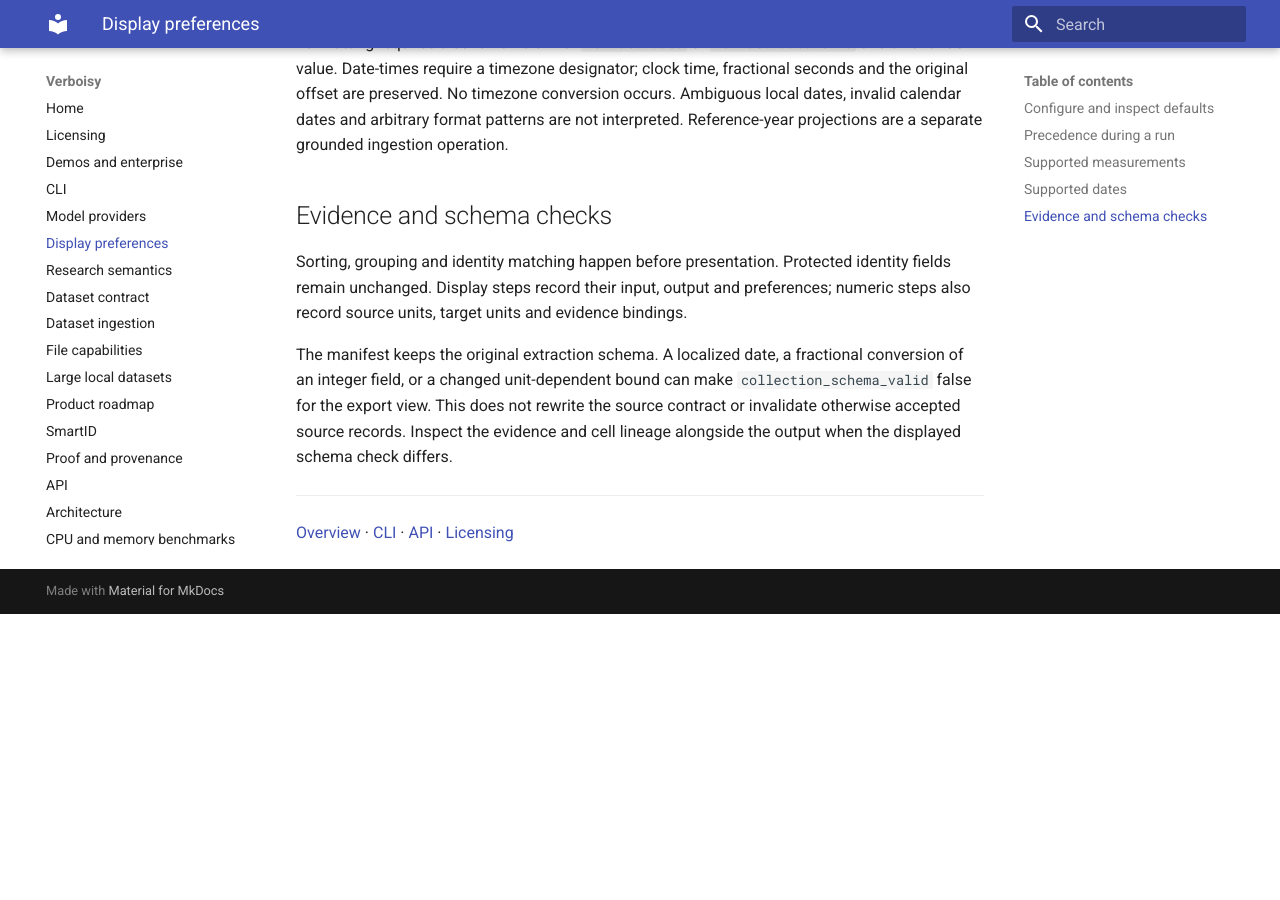
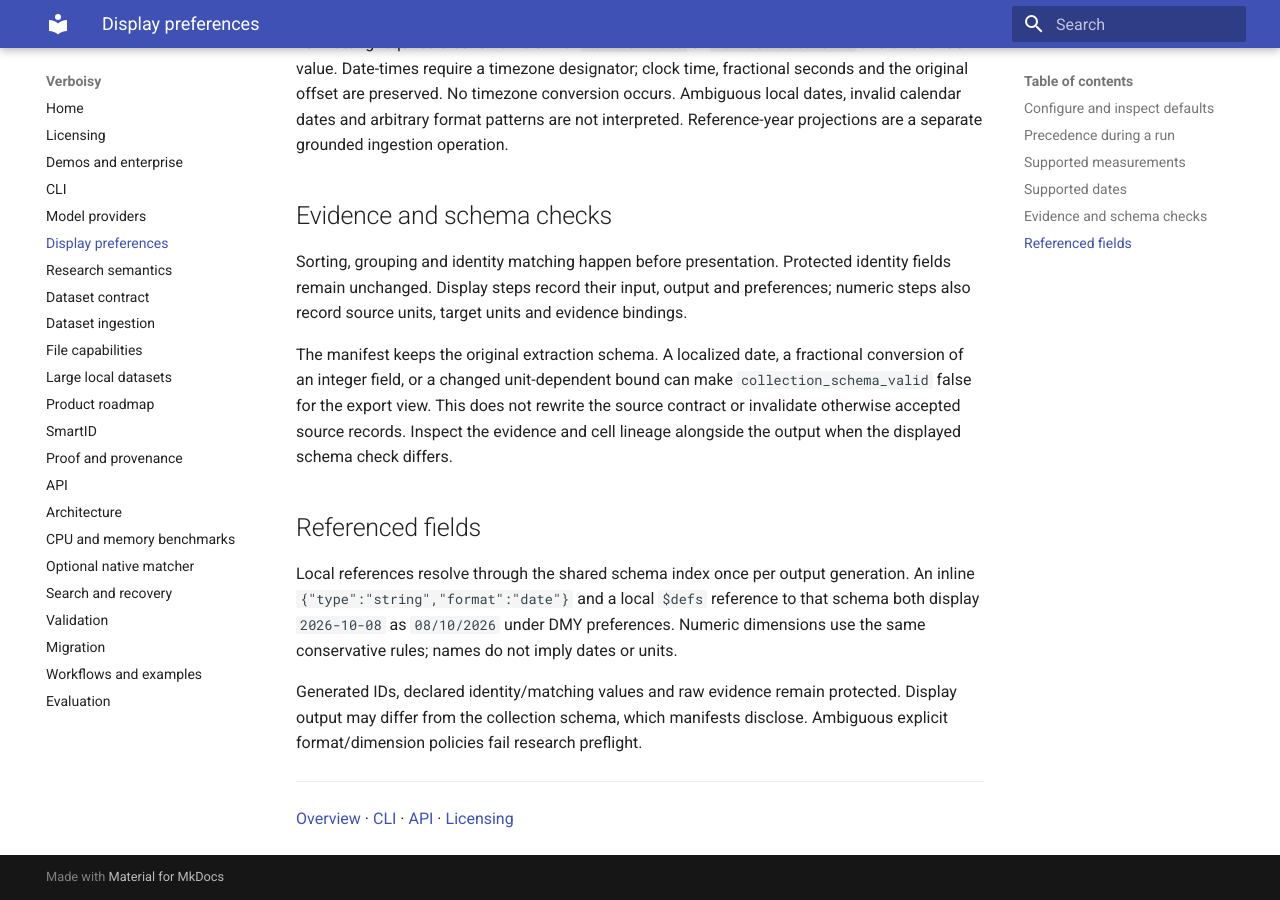
Before and after one commit to EmanueleTorrisi/verboisy, an MkDocs documentation site: the page built from docs/presentation.md, in a window 1280 px wide and 900 px high, scrolled down 2735 px. Built offline with MkDocs 1.6.1 and Material for MkDocs 9.7.7, drawn with Linux system fonts in a browser that asks for light colours; before the commit the page ends 3349 px from its top, so only the background shows below that.

Commit message:
docs: describe referenced field formatting and protected identities

```diff
--- a/docs/presentation.md
+++ b/docs/presentation.md
@@ -113,6 +113,18 @@ conversion of an integer field, or a changed unit-dependent bound can make
 contract or invalidate otherwise accepted source records. Inspect the evidence and
 cell lineage alongside the output when the displayed schema check differs.
 
+
+## Referenced fields
+
+Local references resolve through the shared schema index once per output generation.
+An inline `{"type":"string","format":"date"}` and a local `$defs` reference to that
+schema both display `2026-10-08` as `08/10/2026` under DMY preferences. Numeric dimensions
+use the same conservative rules; names do not imply dates or units.
+
+Generated IDs, declared identity/matching values and raw evidence remain protected.
+Display output may differ from the collection schema, which manifests disclose.
+Ambiguous explicit format/dimension policies fail research preflight.
+
 ---
 
 [Overview](index.md) · [CLI](cli.md) · [API](api.md) · [Licensing](licensing.md)
```
